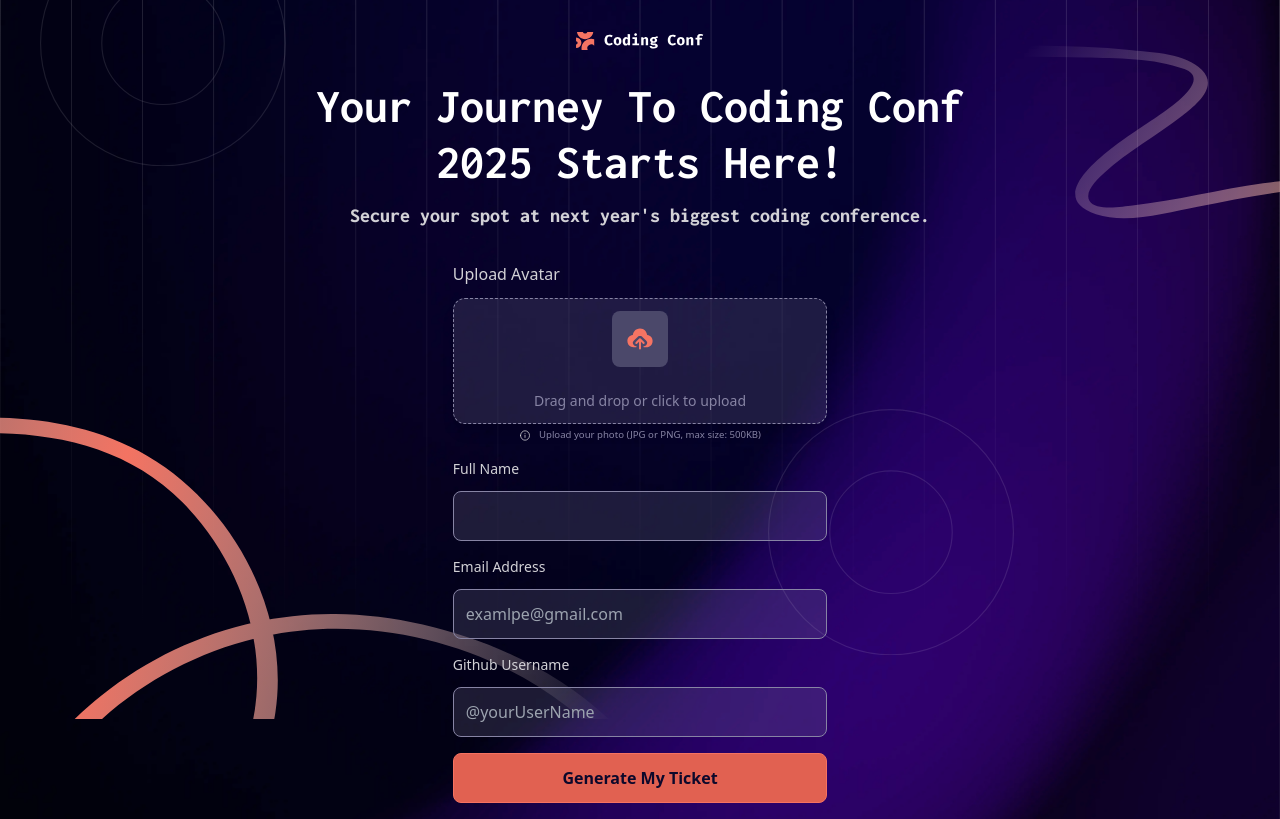
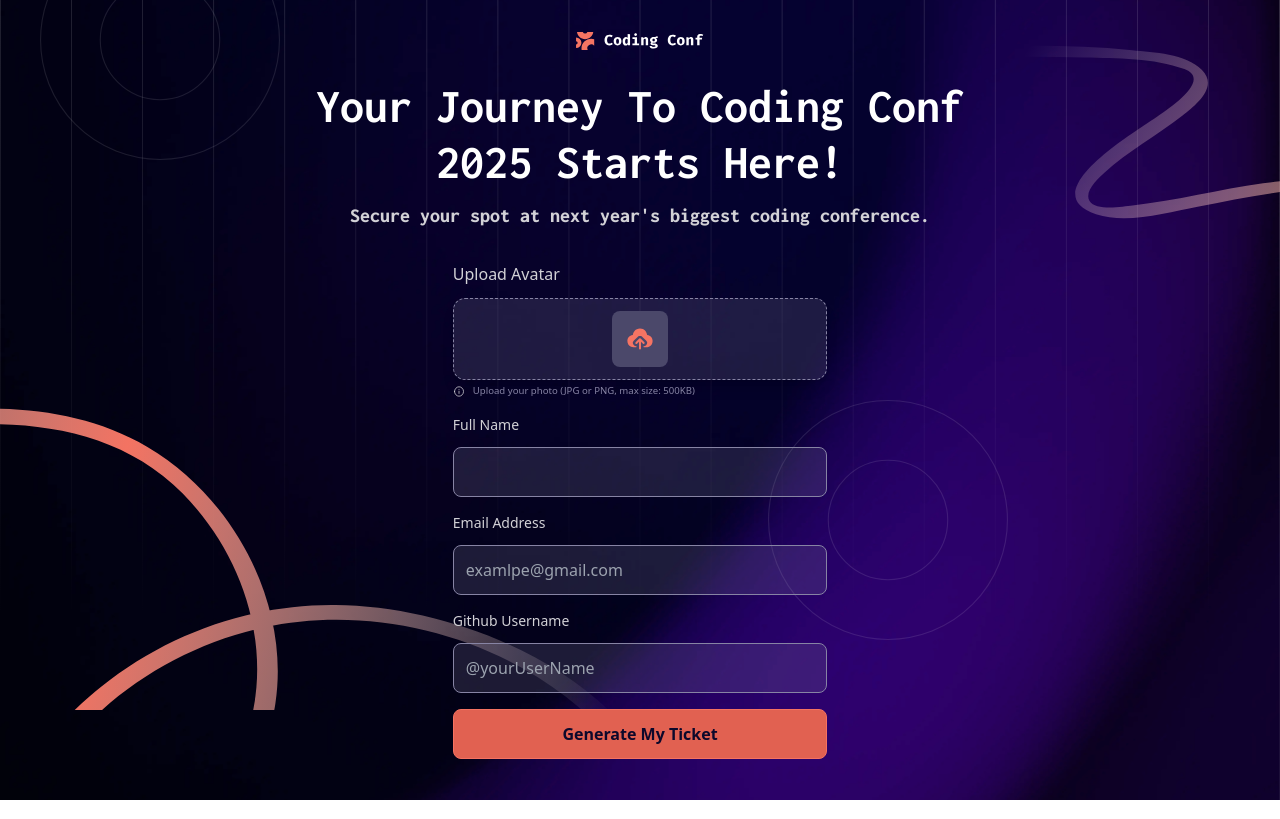
Before and after one commit to negin-khademi/conference-ticket-generator, an Angular app: page / in a window 1280 px wide. Built offline with nearby package versions, Linux system fonts and the light colour scheme.

Commit message:
feat : error handing for input

```diff
--- a/src/app/form/form.component.html
+++ b/src/app/form/form.component.html
@@ -21,12 +21,12 @@
   </div>
 
   <!-- form -->
-  <form (ngSubmit)="onSubmit()">
+  <form #dataForm="ngForm" (ngSubmit)="onSubmit(dataForm)">
     <div class=" flex justify-center text-custom_neutral-0 w-full">
       <div class="mt-8 w-[30%]">
 
         <!-- upload image -->
-        <div class="flex flex-col items-center w-full">
+        <div class="flex flex-col  w-full">
           <div class="w-full max-w-md">
             <p class="text-custom_neutral-300 mb-3 text-left">{{ 'upload avatar' | titlecase }}</p>
           </div>
@@ -36,10 +36,6 @@
             <img class=" bg-custom_neutral-700 rounded-lg cursor-pointer
             {{ url ? 'p-0 w-14 h-14 object-cover' : 'p-3 w-14' }}
             " [src]="url || 'images/icon-upload.svg'" alt="Sunset in the mountains" (click)="imageInput.click()">
-            @if(!url){
-            <p class="pt-6 text-custom_neutral-500  font-thin text-sm">
-              Drag and drop or click to upload
-            </p>}
             @if(url){
             <div class="flex gap-x-2 mt-2">
               <label type="button"
@@ -49,46 +45,68 @@
               <label type="button"
                 class="text-xxs cursor-pointer p-2 bg-custom_neutral-700 bg-opacity-15 text-custom_neutral-500 rounded-lg"
                 (click)="imageInput.click()">change image</label>
-
             </div>
             }
           </div>
-          <div class="sub mt-1 flex">
-            <img class="w-3" src="images/icon-info.svg" alt="icon-info" />
+          <div class="sub mt-1 flex justify-start">
+            <img class="w-3 {{url ? 'color-custom_orange-700': 'color-custom_neutral-700'}}" src="images/icon-info.svg"
+              alt="icon-info" />
+            @if(!url && submitted){
+            <p class="text-xxs text-custom_orange-700 ms-2 ">Please upload an image. Image is required.
+            </p>}
+            @else if(url || !submitted){
             <p class="text-xxs text-custom_neutral-500 ms-2 ">Upload your photo (JPG or PNG, max size: 500KB)
             </p>
+            }
+
           </div>
 
           <!-- name -->
           <div class="max-w-md mt-4 w-full">
             <label for="first_name" class="block  text-sm text-custom_neutral-300 mb-3">{{'full name' |
               titlecase}}</label>
-            <input [(ngModel)]="name" name="name" type="text" id="first_name"
+            <input [(ngModel)]="name" name="name" type="text" id="first_name" required
               class="w-full rounded-lg bg-custom_neutral-500 bg-opacity-20  border border-solid border-custom_neutral-500 p-3"
               placeholder="" />
           </div>
+          @if(!name && submitted){
+          <p class="text-xxs text-custom_orange-700 ms-2 ">Please enter your name. name is required.
+          </p>}
 
           <!-- email -->
           <div class="w-full max-w-md mt-4">
             <div>
               <label for="email" class="block  text-sm text-custom_neutral-300 mb-3">{{'email address' |
                 titlecase}}</label>
-              <input [(ngModel)]="emailAdress" name="emailAdress" type="email" id="email"
+              <input [(ngModel)]="emailAdress" #email="ngModel" name="emailAdress" type="email" id="email" required
                 class="w-full rounded-lg bg-custom_neutral-500 bg-opacity-20 border border-solid border-custom_neutral-500 p-3"
                 placeholder="examlpe@gmail.com" />
             </div>
           </div>
+
+          @if(submitted && email.invalid){
+          <div class="text-xxs text-custom_orange-700 mt-1 ms-2">
+            @if(email.errors?.['required']){
+            <p>Email is required.</p>
+            } @else if(email.errors?.['email']){
+            <p>Please enter a valid email address.</p>
+            }
+          </div>
+          }
 
           <!-- github -->
           <div class="w-full max-w-md mt-4">
             <div>
               <label for="github_username" class="block  text-sm text-custom_neutral-300 mb-3">{{'github username' |
                 titlecase}}</label>
-              <input [(ngModel)]="gitHubAccount" name="gitHubAccount" type="text" id="github_username"
+              <input [(ngModel)]="gitHubAccount" name="gitHubAccount" type="text" id="github_username" required
                 class="w-full rounded-lg bg-custom_neutral-500 bg-opacity-20  border border-solid border-custom_neutral-500 p-3"
                 placeholder="@yourUserName" />
             </div>
           </div>
+          @if(!gitHubAccount && submitted){
+          <p class="text-xxs text-custom_orange-700 ms-2 ">Please enter your github username. It's is required.
+          </p>}
 
           <div class="w-full max-w-md mt-4">
             <button type="submit"
--- a/src/app/form/form.component.ts
+++ b/src/app/form/form.component.ts
@@ -1,14 +1,14 @@
+import { CommonModule, TitleCasePipe } from "@angular/common";
 import { Component, inject } from "@angular/core";
+import { FormsModule, NgForm } from "@angular/forms";
 
 import { BackgroundComponent } from "../background/background.component";
 import { DataTransferService } from "./../shared/services/data-transfer.service";
-import { FormsModule } from "@angular/forms";
 import { Router } from "@angular/router";
-import { TitleCasePipe } from "@angular/common";
 
 @Component({
 	selector: "app-form",
-	imports: [BackgroundComponent, TitleCasePipe, FormsModule],
+	imports: [BackgroundComponent, TitleCasePipe, FormsModule, CommonModule],
 	templateUrl: "./form.component.html",
 	styleUrl: "./form.component.scss",
 })
@@ -18,6 +18,8 @@ export class FormComponent {
 	name!: string;
 	emailAdress!: string;
 	gitHubAccount!: string;
+
+	submitted: boolean = false;
 
 	fileName = "";
 	constructor(private dataTransferService: DataTransferService) {}
@@ -41,7 +43,10 @@ export class FormComponent {
 	onChangeImage() {
 		this.onFileSelected(event);
 	}
-	onSubmit() {
+	onSubmit(form: NgForm) {
+		this.submitted = true;
+		if (form.invalid) return;
+
 		const dataToSend = {
 			image: this.url,
 			name: this.name,
```
